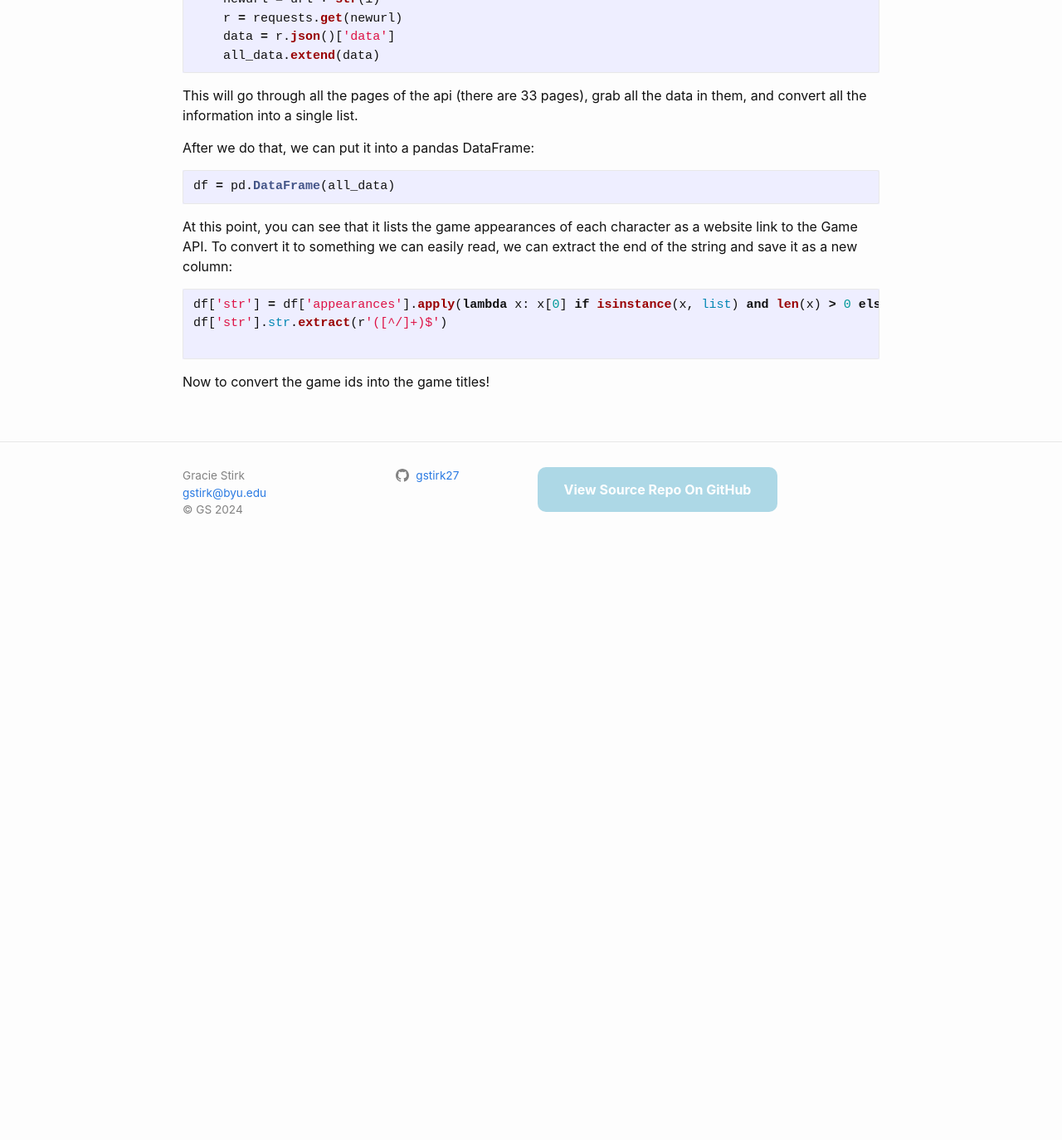
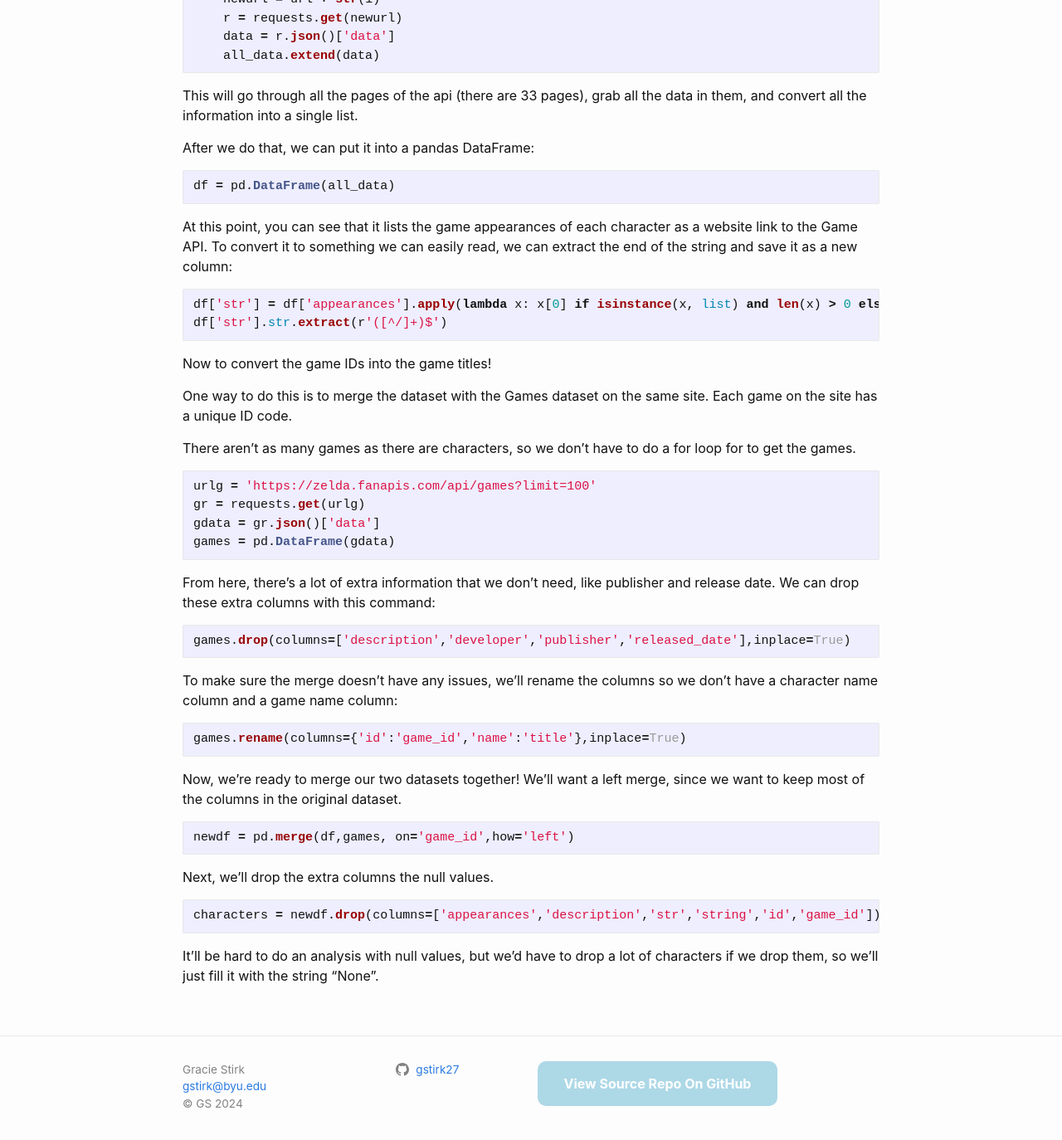
Before and after one commit to gstirk27/Gracie-s-Blog, a Jekyll site: the page built from _posts/2024-11-06-curated-API.md, in a window 1280 px wide and 1400 px high, scrolled down 1295 px. Shown: the top 1374 px of the window at 83% size. Built offline with Jekyll 4.4.1, drawn with Linux system fonts in a browser that asks for light colours; comment, search, counter and statistics services are not loaded; before the commit the page ends 1980 px from its top, so only the background shows below that; some of the changed text lies outside the part shown.

Commit message:
added full dataset steps

````diff
--- a/_posts/2024-11-06-curated-API.md
+++ b/_posts/2024-11-06-curated-API.md
@@ -53,7 +53,37 @@ At this point, you can see that it lists the game appearances of each character
 ```python
 df['str'] = df['appearances'].apply(lambda x: x[0] if isinstance(x, list) and len(x) > 0 else None)
 df['str'].str.extract(r'([^/]+)$')
-
 ```
 
-Now to convert the game ids into the game titles!
+Now to convert the game IDs into the game titles!
+
+One way to do this is to merge the dataset with the Games dataset on the same site. Each game on the site has a unique ID code.
+
+There aren't as many games as there are characters, so we don't have to do a for loop for to get the games.
+
+```python
+urlg = 'https://zelda.fanapis.com/api/games?limit=100'
+gr = requests.get(urlg)
+gdata = gr.json()['data']
+games = pd.DataFrame(gdata)
+```
+
+From here, there's a lot of extra information that we don't need, like publisher and release date. We can drop these extra columns with this command:
+```python
+games.drop(columns=['description','developer','publisher','released_date'],inplace=True)
+```
+
+To make sure the merge doesn't have any issues, we'll rename the columns so we don't have a character name column and a game name column:
+```python
+games.rename(columns={'id':'game_id','name':'title'},inplace=True)
+```
+Now, we're ready to merge our two datasets together! We'll want a left merge, since we want to keep most of the columns in the original dataset.
+
+```python
+newdf = pd.merge(df,games, on='game_id',how='left')
+```
+Next, we'll drop the extra columns the null values.
+```python
+characters = newdf.drop(columns=['appearances','description','str','string','id','game_id'])
+```
+It'll be hard to do an analysis with null values, but we'd have to drop a lot of characters if we drop them, so we'll just fill it with the string "None".
````
